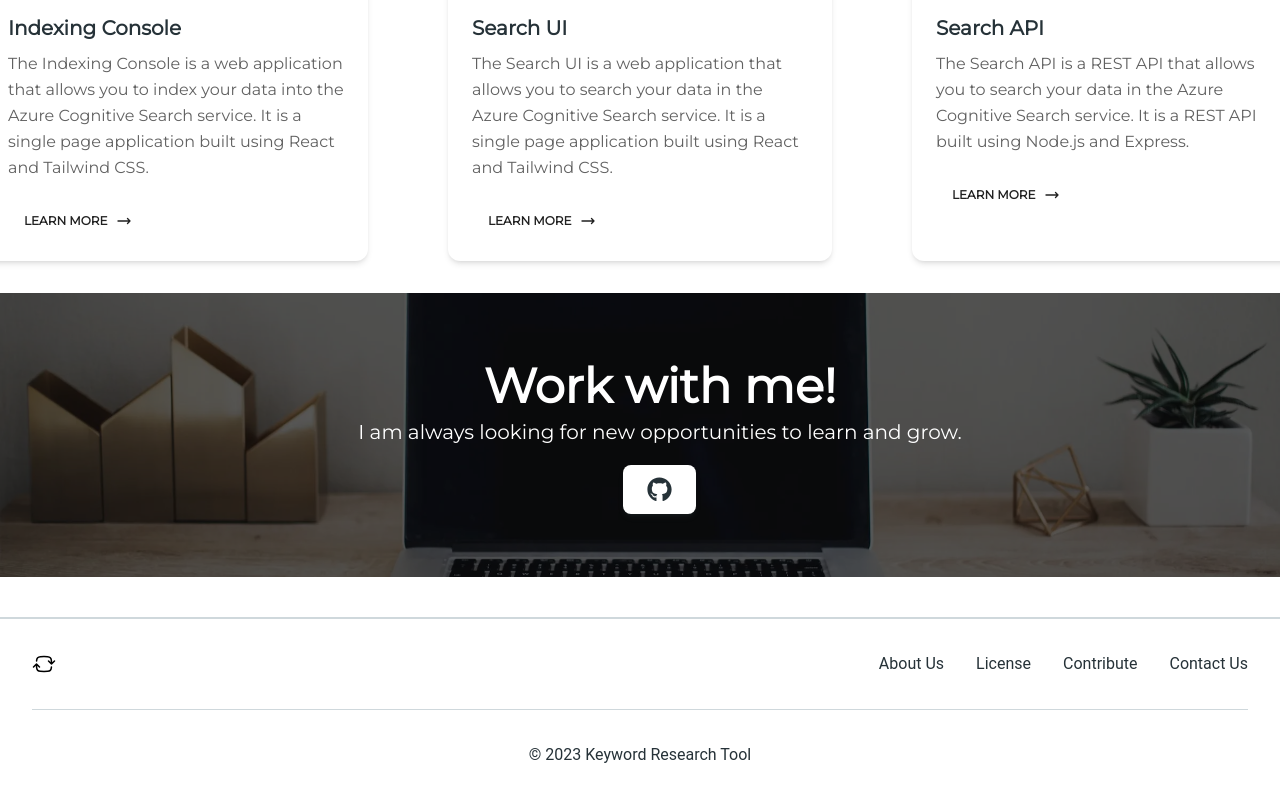
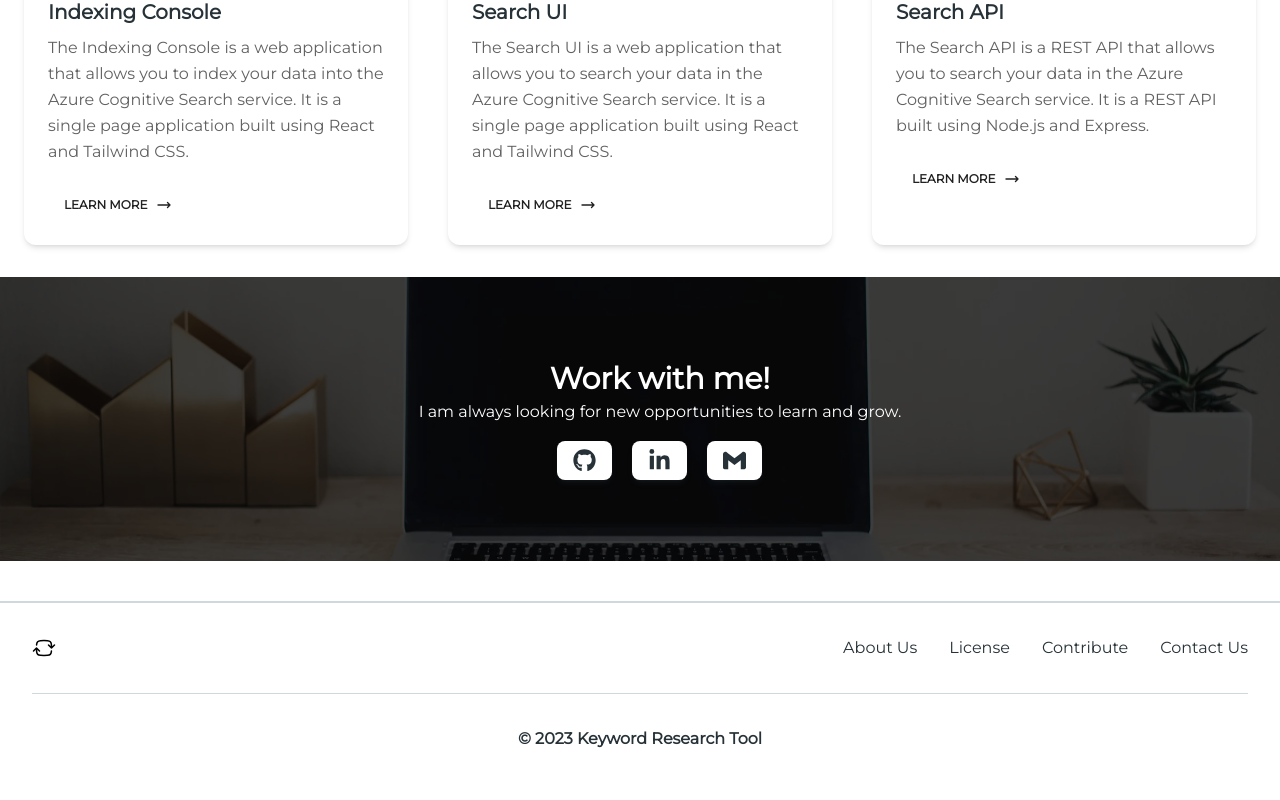
Before and after one commit to MarioDevv/Keyword-Tool, a React (Vite) app: page / in a window 1280 px wide. Shown: the part 1355-2155 px from the top of the page. Built offline with nearby package versions, Linux system fonts and the light colour scheme.

Commit message:
Lazy Loading, Refactor & Icons Added

```diff
--- a/src/App.jsx
+++ b/src/App.jsx
@@ -1,14 +1,41 @@
-import Home from './pages/Home'
-import Console from './pages/Console'
-import {Route, Routes } from 'react-router-dom'
+import { Route, Routes } from 'react-router-dom'
+import React, { lazy, Suspense } from 'react'
+
+// Spinner
+import { Spinner } from "@material-tailwind/react";
+
 
 function App() {
+
+  // Lazy loading
+  const Home = lazy(() => import('./pages/Home'))
+  const Console = lazy(() => import('./pages/Console'))
+
   return (
     <Routes>
-      <Route path="/" element={<Home />} />
-      <Route path="/about" element={<Console />} />
+      <Route path='/'
+        element={
+          <Suspense fallback={
+            <div className='flex items-center justify-center h-screen'>
+              <Spinner color='blue' className='w-12 h-12' />
+            </div>
+          }>
+            <Home />
+          </Suspense>
+        }
+      />
+      <Route path='/console'
+        element={
+          <Suspense fallback={
+            <div className='flex items-center justify-center h-screen'>
+              <Spinner color='blue' className='w-12 h-12' />
+            </div>
+          }>
+            <Console />
+          </Suspense>
+        }
+      />
     </Routes>
-
   )
 }
 
--- a/src/components/Footer.jsx
+++ b/src/components/Footer.jsx
@@ -1,6 +1,6 @@
 import { Typography } from "@material-tailwind/react";
 
-export default function Example() {
+const Footer = () => {
     return (
         <footer className="w-full p-8 mt-10 border-t-2 border-blue-gray-100">
             <div className="flex flex-row flex-wrap items-center justify-center text-center bg-white gap-y-6 gap-x-12 md:justify-between">
@@ -13,7 +13,7 @@ export default function Example() {
                             as="a"
                             href="#"
                             color="blue-gray"
-                            className="font-normal transition-colors hover:text-blue-500 focus:text-blue-500"
+                            className="transition-colors font-mon hover:text-blue-500 focus:text-blue-500"
                         >
                             About Us
                         </Typography>
@@ -23,7 +23,7 @@ export default function Example() {
                             as="a"
                             href="#"
                             color="blue-gray"
-                            className="font-normal transition-colors hover:text-blue-500 focus:text-blue-500"
+                            className="transition-colors font-mon hover:text-blue-500 focus:text-blue-500"
                         >
                             License
                         </Typography>
@@ -33,7 +33,7 @@ export default function Example() {
                             as="a"
                             href="#"
                             color="blue-gray"
-                            className="font-normal transition-colors hover:text-blue-500 focus:text-blue-500"
+                            className="transition-colors font-mon hover:text-blue-500 focus:text-blue-500"
                         >
                             Contribute
                         </Typography>
@@ -43,7 +43,7 @@ export default function Example() {
                             as="a"
                             href="#"
                             color="blue-gray"
-                            className="font-normal transition-colors hover:text-blue-500 focus:text-blue-500"
+                            className="transition-colors font-mon hover:text-blue-500 focus:text-blue-500"
                         >
                             Contact Us
                         </Typography>
@@ -51,9 +51,11 @@ export default function Example() {
                 </ul>
             </div>
             <hr className="my-8 border-blue-gray-100" />
-            <Typography color="blue-gray" className="font-normal text-center">
+            <Typography color="blue-gray" className="font-semibold text-center font-mon">
                 &copy; 2023 Keyword Research Tool
             </Typography>
         </footer>
     );
 }
+
+export default Footer;
--- a/src/components/Navbar.jsx
+++ b/src/components/Navbar.jsx
@@ -6,7 +6,7 @@ import {
     IconButton,
 } from "@material-tailwind/react";
 
-export default function Example() {
+const NavbarMenu = () => {
     const [openNav, setOpenNav] = React.useState(false);
 
     React.useEffect(() => {
@@ -116,3 +116,5 @@ export default function Example() {
         </>
     );
 }
+
+export default NavbarMenu;
--- a/src/components/home-comps/Cards.jsx
+++ b/src/components/home-comps/Cards.jsx
@@ -7,7 +7,7 @@ import {
 } from "@material-tailwind/react";
 import { ArrowLongRightIcon } from "@heroicons/react/24/outline";
 
-export default function Cards(props) {
+const Cards = (props) => {
     return (
         <>
             <Card className="mt-6 w-96">
@@ -34,3 +34,5 @@ export default function Cards(props) {
         </>
     );
 }
+
+export default Cards
--- a/src/components/home-comps/Content.jsx
+++ b/src/components/home-comps/Content.jsx
@@ -1,14 +1,11 @@
-import { useState, useEffect } from "react"
-
 // Componentes
 import HeroSection from "./HeroSection"
 import Cards from "./Cards"
 import Documentation from "./Documentation"
-import Footer from "../Footer"
 import WorkUs from "./WorkUs"
 
 
-export default function Content() {
+const Content = () => {
 
     const cards_description = {
         "Indexing Console": "The Indexing Console is a web application that allows you to index your data into the Azure Cognitive Search service. It is a single page application built using React and Tailwind CSS.",
@@ -20,8 +17,7 @@ export default function Content() {
         <>
             <HeroSection />   {/* Hero Section */}
             <Documentation /> {/* Documentation */}
-            <div className="flex flex-col items-center gap-10 mt-16">   {/* Cards */}
-                <div className="flex justify-center gap-20 ">
+            <div className="flex justify-center gap-10 mt-12 "> {/* Cards */}
                 {Object.keys(cards_description).map((key, index) => {
                     {/* Map through the cards_description object */ }
                     return (
@@ -29,9 +25,10 @@ export default function Content() {
                     )
                 })}
             </div>
-            </div>
             <WorkUs />  {/* Work with us */}
         </>
 
     )
 }
+
+export default Content
--- a/src/components/home-comps/HeroSection.jsx
+++ b/src/components/home-comps/HeroSection.jsx
@@ -1,7 +1,7 @@
 import { Typography, Button } from "@material-tailwind/react"
 
 
-export default function HeroSection() {
+const HeroSection = () => {
     return (
         <div className="relative flex items-center justify-center"> {/* Hero Section */}
             <div className="absolute z-[1]">
@@ -19,3 +19,5 @@ export default function HeroSection() {
         </div>
     )
 }
+
+export default HeroSection
--- a/src/components/home-comps/Stepper.jsx
+++ b/src/components/home-comps/Stepper.jsx
@@ -8,7 +8,7 @@ import {
     Typography,
 } from "@material-tailwind/react";
 
-export default function Example() {
+const Steps = () => {
     return (
         <Timeline>
             <TimelineItem>
@@ -109,3 +109,5 @@ export default function Example() {
         </Timeline>
     );
 }
+
+export default Steps;
--- a/src/components/home-comps/WorkUs.jsx
+++ b/src/components/home-comps/WorkUs.jsx
@@ -1,25 +1,35 @@
 import { Typography, Button } from "@material-tailwind/react"
-import { FaGithub } from "react-icons/fa";
+import { FaGithub, FaLinkedinIn } from "react-icons/fa";
+import { SiGmail } from "react-icons/si";
 
-export default function WorkUs() {
+
+const WorkUs = () => {
     return (
         <div className="flex justify-center gap-10 mt-8">
             <div className="relative flex items-center justify-center">
                 <div className="absolute z-[1] pl-10 text-center flex-col">
-                    <Typography variant="h1" color="white" className="font-mon">
+                    <Typography variant="h3" color="white" className="font-mon">
                         Work with me!
                     </Typography>
-                    <Typography variant="lead" color="white" className="font-mon">
+                    <Typography variant="paragraph" color="white" className="font-mon">
                         I am always looking for new opportunities to learn and grow.
                     </Typography>
-                    <Button color="white" className="mt-4">
-                        <FaGithub size={25} />
-                    </Button>
+                    <div className="flex justify-center gap-5 mt-4">
+                        <Button color="white" size="sm">
+                            <FaGithub size={23} />
+                        </Button>
+                        <Button color="white" size="sm">
+                            <FaLinkedinIn size={23} />
+                        </Button>
+                        <Button color="white" size="sm">
+                            <SiGmail size={23} />
+                        </Button>
+                    </div>
                 </div>
                 <img src="/workus.webp" className="aspect-[9/2] object-cover brightness-25" />
             </div>
         </div>
+    )
+}
 
-    )
-
-}
+export default WorkUs
--- a/src/index.css
+++ b/src/index.css
@@ -1,3 +1,8 @@
 @tailwind base;
 @tailwind components;
 @tailwind utilities;
+
+/* Scoll Behaviour Smooth */
+html {
+  scroll-behavior: smooth;
+}
--- a/src/pages/Home.jsx
+++ b/src/pages/Home.jsx
@@ -1,36 +1,16 @@
 import React from 'react'
-
 // Components
 import Navbar from '../components/Navbar'
 import Footer from '../components/Footer'
 import Content from '../components/home-comps/Content'
 
-// Spinner
-import { Spinner } from "@material-tailwind/react";
-
 const Home = () => {
-
-    const [isLoaded, setIsLoaded] = React.useState(false)
-    React.useEffect(() => {
-        setIsLoaded(true)
-    }, [])
-
-
     return (
         <>
-            {!isLoaded ? (
-                <div className="flex items-center justify-center h-screen">
-                    <Spinner color="blue" className='w-12 h-12' />
-                </div>
-            ) : (
-                <>
-                    <Navbar />
-                    <Content />
-                    <Footer />
-                </>
-            )}
+            <Navbar />
+            <Content />
+            <Footer />
         </>
     )
 }
-
 export default Home
--- a/tailwind.config.js
+++ b/tailwind.config.js
@@ -7,7 +7,7 @@ module.exports = withMT({
     fontFamily: {
       mon: ['Montserrat', 'sans-serif'],
     }, brightness: {
-      25: '.35',
+      25: '.25',
     },
     extend: {},
   },
```
Also changed, not shown: src/components/home-comps/Documentation.jsx (+5 -2 lines). Lines whose indentation alone changed are shown as unchanged.
